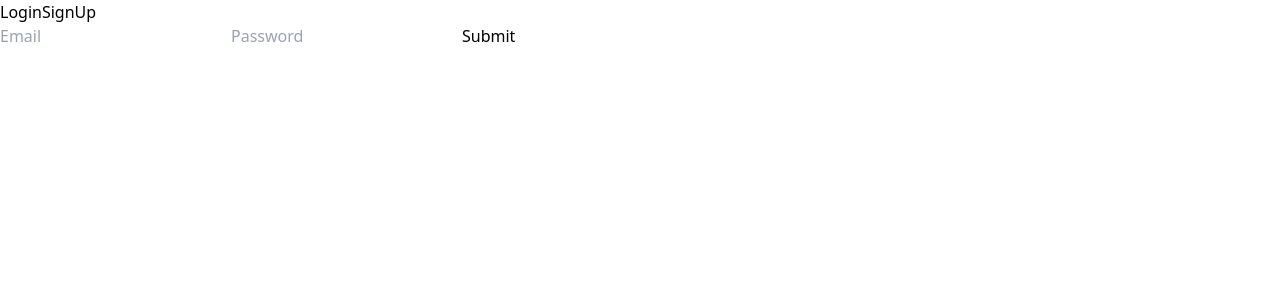
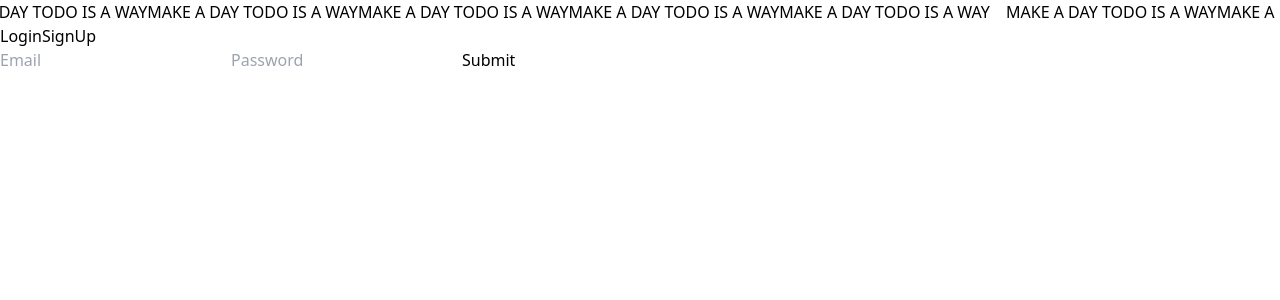
Before and after one commit to Kunal-Sarpal/Todo, a React (Vite) app: page / in a window 1280 px wide. Shown: the top 300 px of the page. Built offline with nearby package versions, Linux system fonts and the light colour scheme.

Commit message:
Frontend update10

```diff
--- a/src/App.jsx
+++ b/src/App.jsx
@@ -6,6 +6,7 @@ import Navbar from "./components/Navbar";
 import Login from "./components/Login";
 import { Routes, Route } from "react-router-dom";
 import Home from "./components/Home";
+import Marquee from "react-fast-marquee";
 
 function App() {
 
@@ -16,6 +17,26 @@ function App() {
   return (
 
     <div className="relative">
+    <Marquee className="flex w-full  gap-10 h-5">
+          <div className="m-3 text-xl font-bold border-[1px] border-black p-1 text-black">
+            MAKE A DAY TODO IS A WAY
+          </div>
+          <div className="m-3 text-sm font-bold border-[1px] border-black p-1 textt-black">
+            MAKE A DAY TODO IS A WAY
+          </div>
+          <div className="m-3 text-xl font-bold border-[1px] border-black p-1 textt-black">
+            MAKE A DAY TODO IS A WAY
+          </div>
+          <div className="m-3 text-sm font-bold border-[1px] border-black p-1 textt-black">
+            MAKE A DAY TODO IS A WAY
+          </div>
+          <div className="m-3 text-xl font-bold border-[1px] border-black p-1 textt-black">
+            MAKE A DAY TODO IS A WAY
+          </div>
+          <div className="m-3 text-sm font-bold border-[1px] border-black p-1 textt-black">
+            MAKE A DAY TODO IS A WAY
+          </div>
+        </Marquee>
 
      <Routes>
       <Route path="/" element={<Login/>}></Route>
--- a/src/components/Navbar.jsx
+++ b/src/components/Navbar.jsx
@@ -10,6 +10,7 @@ import { RxCross2 } from "react-icons/rx";
 
 import axios from "axios";
 import { Link } from "react-router-dom";
+import Marquee from "react-fast-marquee";
 
 function Navbar() {
   const [data, setData] = useState([]);
@@ -53,7 +54,7 @@ function Navbar() {
   return (
     <div>
       <div className="bg-zinc-200 p-2 flex justify-between text-zinc-800 w-full shadow-black">
-        <div className="flex justify-center items-center gap-2">
+        <div className="flex justify-center items-center gap-2 relative">
           <div className="block md:hidden font-bold text-xl">
             <CiMenuBurger className="font-bold" />
           </div>
@@ -79,12 +80,15 @@ function Navbar() {
         </div>
         <div className="flex gap-2">
 
-          <div className="border-[1px] text-sm p-2 rounded-lg text-blue-400 font-normal flex justify-center items-center">
+          <div className="border-[1px] text-sm p-2 rounded-lg text-blue-400 font-normal flex justify-center items-center ">
             <button><Link to={"/login"}>Logout</Link></button>
           </div>
         </div>
       </div>
-      {state ? ( <div className="absolute w-[75vw] h-screen right-0 font-bold flex p-3 gap-3 backdrop-blur-lg">
+      <div>
+
+      </div>
+      {state ? ( <div className="absolute w-[70vw] h-screen right-0 font-bold flex p-3 gap-3 backdrop-blur-lg z-50">
         <div className="absolute  right-1 hover:scale-150 duration-200  text-5xl font-light text-zinc-800 "> <RxCross2 onClick={()=>setState(prev=>!prev)} />
 </div>
         {data.map((item, index) => (
--- a/src/components/Todo.jsx
+++ b/src/components/Todo.jsx
@@ -46,8 +46,8 @@ function Todo({ todos }) {
   }
 
   return (
-    <div className="grid grid-cols-1 border-zinc-200 sm:grid-cols-2 lg:grid-cols-3 md:grid-cols-2 2xl:grid-cols-4 gap-x-6 no-scrollbar  relative">
-         <Marquee className="flex w-96 mt-3 gap-10 absolute top-[-4vw]">
+    <div className="grid grid-cols-1 border-zinc-200 sm:grid-cols-2 lg:grid-cols-3 md:grid-cols-2 2xl:grid-cols-4 gap-x-6 no-scrollbar  relative mt-[-40px] h-fit">
+         {/* <Marquee className="flex w-96 mt-3 gap-10 absolute top-[-4vw]">
           <div className="m-3 text-xs border-[1px] border-black p-1 tex">
             MAKE A DAY TODO IS A WAY
           </div>
@@ -67,7 +67,7 @@ function Todo({ todos }) {
             MAKE A DAY TODO IS A WAY
           </div>
         </Marquee>
-
+      */}
       {todos.map((item, index) => (
         <div
           key={index}
```
